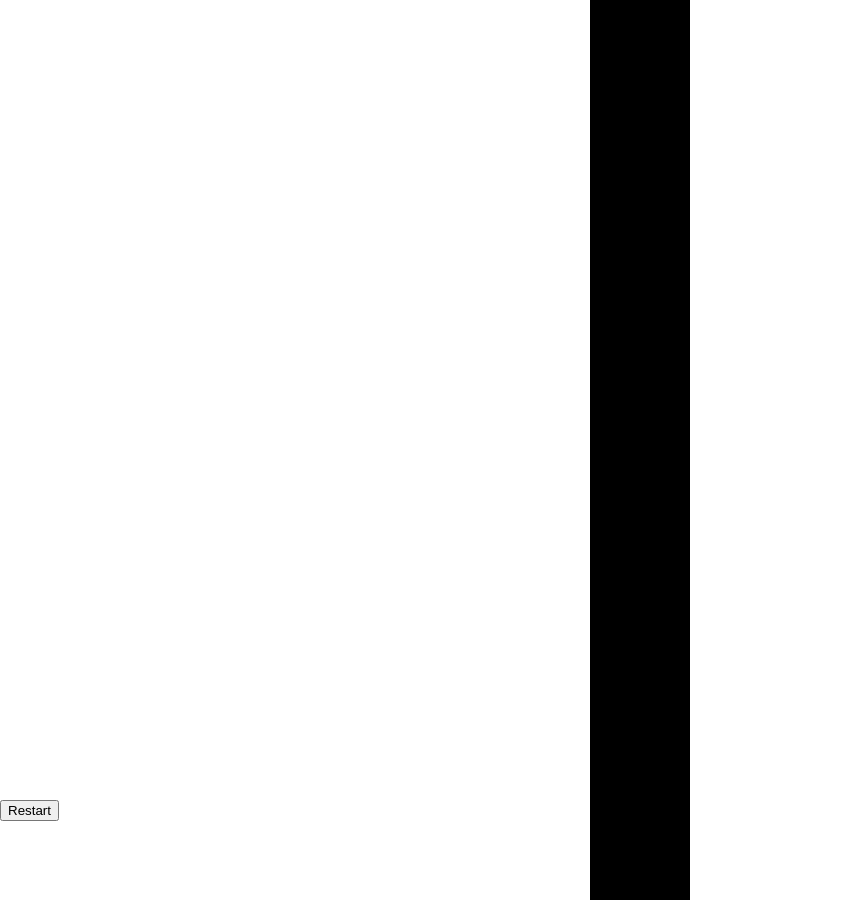
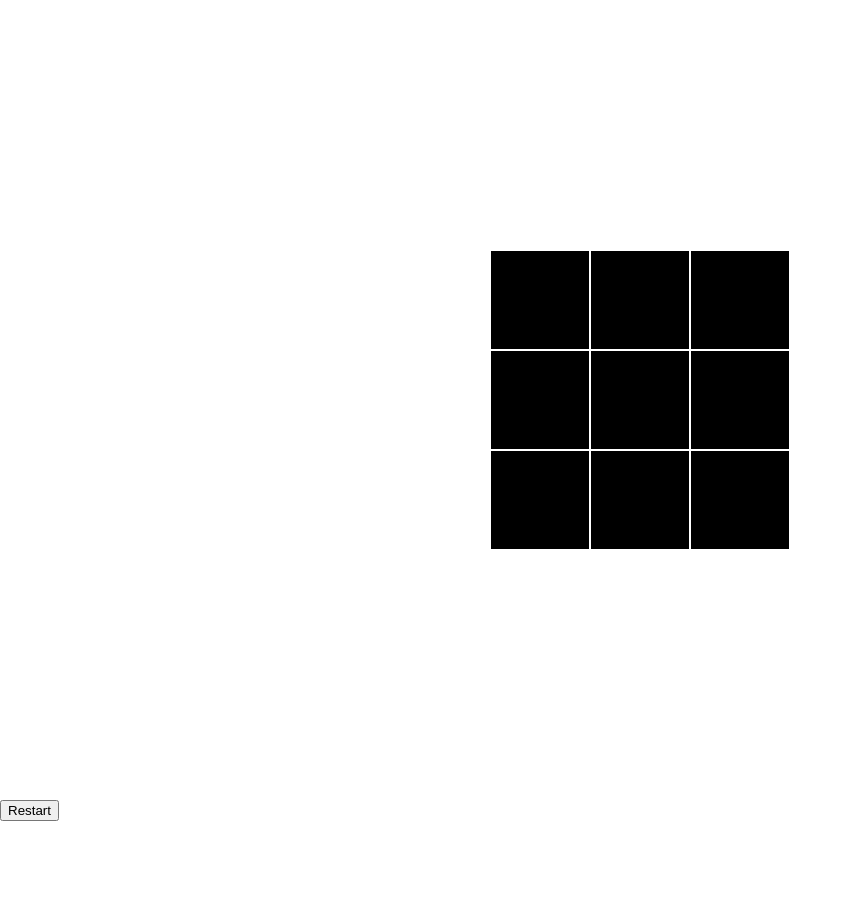
Before and after one commit to Rvp888/Tic-Tac-Toe-by-JS, a plain HTML site: page index.html in a window 1280 px wide. Shown: the whole page, without its empty margins (0-852 px from the left). After the commit the page ends 821 px from the top, so only its background shows below. Drawn offline with Linux system fonts and the light colour scheme.

Commit message:
modify file

```diff
--- a/style.css
+++ b/style.css
@@ -1,5 +1,9 @@
 *, *::after, *::before {
     box-sizing: border-box;
+}
+
+:root {
+    --cell-size: 100px;
 }
 
 body {
@@ -11,11 +15,13 @@ body {
     height: 100vh;
     display: grid;
     justify-content: center;
-    align-items: center;
+    align-content: center;
+    grid-template-columns: repeat(3, auto);
 }
 
 .cell {
-    width: 100px;
-    height: 100px;
+    width: var(--cell-size);
+    height: var(--cell-size);
     background-color: black;
+    border: 1px solid white;
 }
```
